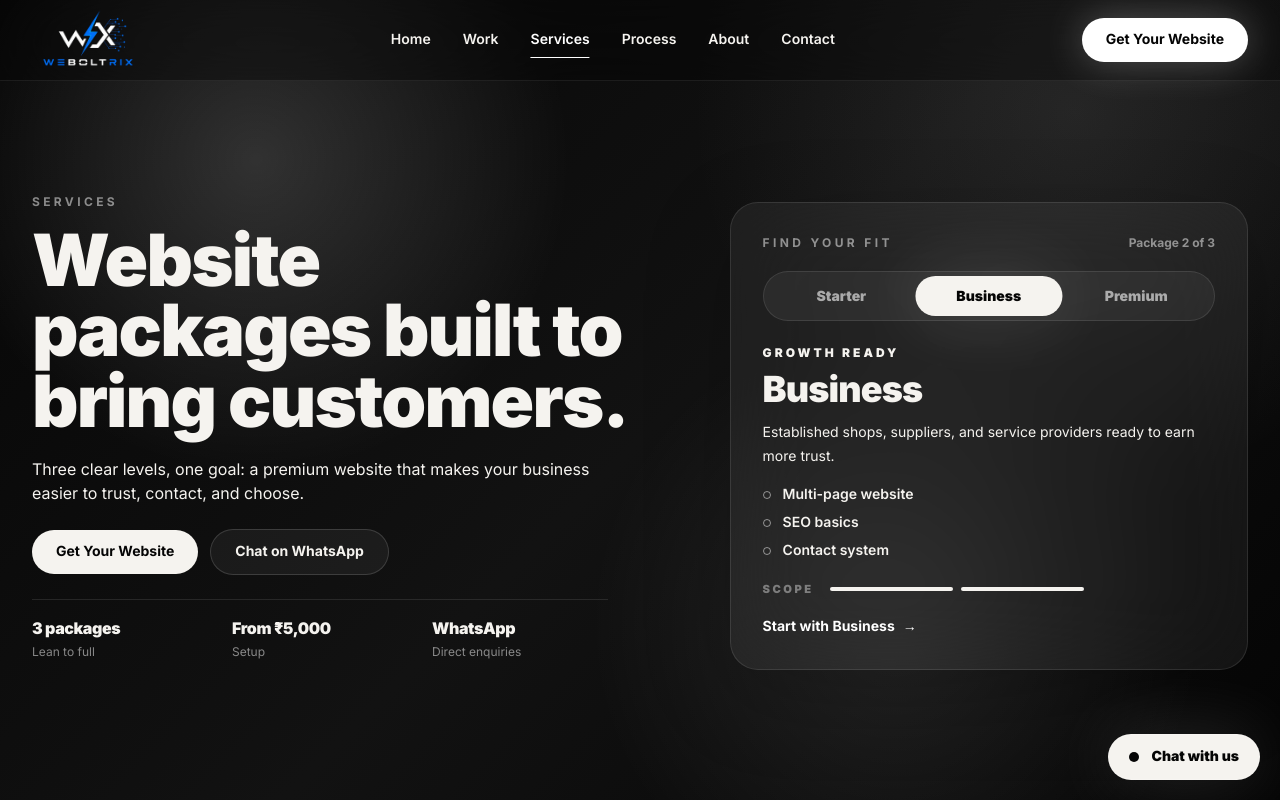
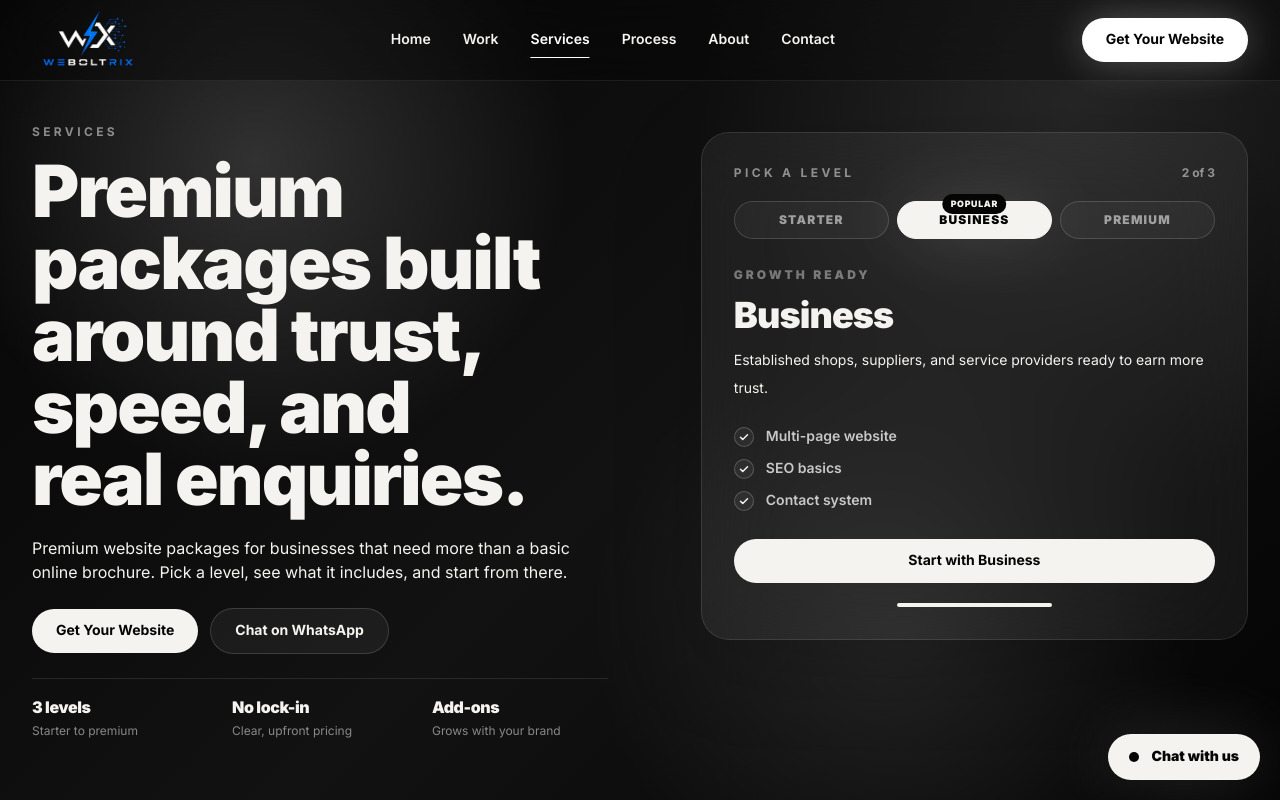
Before and after one commit to muhammedmuneerk/weboltrix, a React (Vite) app: page /services in a window 1280 px wide. Shown: the top 800 px of the page. Built offline with nearby package versions, Linux system fonts and the light colour scheme.

Commit message:
Services Page < Hero Section | Completely Restructure and Redesign the section layout structure while maintaining the same theme colors and font families and styles | v3 |

```diff
--- a/src/components/ServicesHero.jsx
+++ b/src/components/ServicesHero.jsx
@@ -1,100 +1,79 @@
-import { useRef, useState } from "react";
+import { useEffect, useState } from "react";
 import { Link } from "react-router-dom";
 import { services, whatsappLink } from "../data/siteData.js";
 
-const EYEBROW = "Services";
-const TITLE = "Website packages built to bring customers.";
-const COPY =
-  "Three clear levels, one goal: a premium website that makes your business easier to trust, contact, and choose.";
+const AUTOPLAY_MS = 5200;
 
-const STATS = [
-  ["3 packages", "Lean to full"],
-  ["From ₹5,000", "Setup"],
-  ["WhatsApp", "Direct enquiries"],
-];
+export default function ServicesHero({
+  eyebrow = "Services",
+  title = "Premium packages built around trust, speed, and real enquiries.",
+  children,
+}) {
+  const [active, setActive] = useState(0);
+  const [paused, setPaused] = useState(false);
+  const [reduceMotion, setReduceMotion] = useState(false);
 
-// Business is the featured package in siteData, so start there.
-const DEFAULT_INDEX = Math.max(
-  0,
-  services.findIndex((service) => service.featured)
+  useEffect(() => {
+    setReduceMotion(window.matchMedia("(prefers-reduced-motion: reduce)").matches);
+  }, []);
+
+  useEffect(() => {
+    if (paused || reduceMotion) return undefined;
+    const id = window.setInterval(
+      () => setActive((current) => (current + 1) % services.length),
+      AUTOPLAY_MS
     );
+    return () => window.clearInterval(id);
+  }, [paused, reduceMotion]);
 
-export default function ServicesHero({ eyebrow = EYEBROW, title = TITLE, children }) {
-  const [active, setActive] = useState(DEFAULT_INDEX);
-  const tabRefs = useRef([]);
   const total = services.length;
-  const current = services[active];
-
-  const select = (index, focus = false) => {
-    setActive(index);
-    if (focus) tabRefs.current[index]?.focus();
-  };
-
-  // Arrow-key navigation for the tab group (roving tabindex).
-  const handleKeyDown = (event) => {
-    if (event.key === "ArrowRight") {
-      event.preventDefault();
-      select((active + 1) % total, true);
-    } else if (event.key === "ArrowLeft") {
-      event.preventDefault();
-      select((active - 1 + total) % total, true);
-    } else if (event.key === "Home") {
-      event.preventDefault();
-      select(0, true);
-    } else if (event.key === "End") {
-      event.preventDefault();
-      select(total - 1, true);
-    }
-  };
+  const activeService = services[active];
 
   return (
-    // Same shell as ProcessHero: on desktop the hero fills the screen height
-    // and centres its content, so it fits short laptop viewports too.
     <section className="hero-mesh relative isolate overflow-hidden lg:flex lg:min-h-[100svh] lg:items-center">
       <div className="fine-grid absolute inset-0 -z-10" />
 
-      <div className="container-premium grid w-full gap-12 pb-14 pt-28 sm:pt-32 lg:grid-cols-[minmax(0,1.1fr)_minmax(0,0.9fr)] lg:items-start lg:gap-12 lg:pb-8 lg:pt-24 xl:gap-16">
-        {/* ───────── Left: message, actions, quick facts ───────── */}
+      <div className="container-premium grid w-full gap-12 pb-16 pt-32 sm:pt-36 lg:grid-cols-[minmax(0,1.05fr)_minmax(0,0.95fr)] lg:items-start lg:gap-12 lg:pb-8 lg:pt-24 xl:gap-16">
+        {/* Left: message + actions */}
         <div className="min-w-0">
           {eyebrow && <p className="hero-kicker eyebrow">{eyebrow}</p>}
 
-          {/* Fluid size: below lg by width only, at lg limited by width AND height (same as ProcessHero) */}
-          <h1 className="hero-title mt-4 max-w-2xl text-[length:clamp(2.25rem,10vw,3.75rem)] font-black leading-[1] tracking-tight text-balance lg:max-w-3xl lg:text-[length:clamp(2.25rem,min(6vw,9vh),4.75rem)] lg:leading-[0.98]">
+          <h1
+            className="hero-title mt-4 max-w-2xl font-black leading-[1] tracking-tight text-balance"
+            style={{ fontSize: "clamp(2.25rem, min(6vw, 9vh), 4.75rem)" }}
+          >
             {title}
           </h1>
 
-          <div className="hero-copy mt-5 max-w-xl text-base leading-7 text-white/62 lg:leading-6">
-            {children ?? <p>{COPY}</p>}
+          <div className="hero-copy mt-5 max-w-xl text-base leading-7 text-white/62 sm:text-lg sm:leading-8 lg:text-base">
+            {children ?? (
+              <p>
+                Premium website packages for businesses that need more than a basic online
+                brochure. Pick a level, see what it includes, and start from there.
+              </p>
+            )}
           </div>
 
-          <div className="mt-7 grid gap-3 sm:max-w-md sm:grid-cols-2 lg:mt-6 lg:flex lg:max-w-none lg:flex-wrap lg:items-center">
-            <Link to="/contact" className="premium-button-light w-full lg:w-auto">
+          <div className="mt-6 flex flex-wrap items-center gap-3 lg:mt-6">
+            <Link to="/contact" className="premium-button-light">
               Get Your Website
             </Link>
             <a
               href={whatsappLink}
               target="_blank"
               rel="noopener noreferrer"
-              className="premium-button-dark w-full lg:w-auto"
+              className="premium-button-dark"
             >
               Chat on WhatsApp
             </a>
           </div>
 
-          {/* Mobile / tablet: boxed reassurance row, right under the buttons */}
-          <dl className="mt-6 grid grid-cols-3 divide-x divide-white/10 overflow-hidden rounded-2xl border border-white/10 bg-white/[0.04] sm:max-w-md lg:hidden">
-            {STATS.map(([term, detail]) => (
-              <div key={term} className="px-2 py-3.5 text-center">
-                <dt className="text-sm font-black tracking-tight text-bone">{term}</dt>
-                <dd className="mt-1 text-[0.7rem] leading-4 text-white/50">{detail}</dd>
-              </div>
-            ))}
-          </dl>
-
-          {/* Desktop: compact ruled strip, hidden only on extremely short windows */}
-          <div className="hidden lg:block">
           <dl className="mt-8 grid max-w-xl grid-cols-3 gap-4 border-t border-white/10 pt-5 sm:gap-6 lg:mt-6 lg:pt-4 [@media(max-height:500px)]:hidden">
-              {STATS.map(([term, detail]) => (
+            {[
+              ["3 levels", "Starter to premium"],
+              ["No lock-in", "Clear, upfront pricing"],
+              ["Add-ons", "Grows with your brand"],
+            ].map(([term, detail]) => (
               <div key={term}>
                 <dt className="text-sm font-black tracking-tight text-bone sm:text-base">{term}</dt>
                 <dd className="mt-0.5 text-xs leading-5 text-white/50">{detail}</dd>
@@ -102,107 +81,94 @@ export default function ServicesHero({ eyebrow = EYEBROW, title = TITLE, childre
             ))}
           </dl>
         </div>
-        </div>
 
-        {/* ───────── Right: interactive package finder ───────── */}
-        <div className="glass min-w-0 rounded-[1.75rem] p-5 sm:p-7 lg:mt-2 xl:p-8">
+        {/* Right: interactive tier switcher (top-aligned so it never jumps) */}
+        <div
+          className="glass min-w-0 rounded-[1.75rem] p-5 sm:p-7 lg:mt-2 xl:p-8"
+          onMouseEnter={() => setPaused(true)}
+          onMouseLeave={() => setPaused(false)}
+          onFocus={() => setPaused(true)}
+          onBlur={() => setPaused(false)}
+        >
           <div className="flex items-center justify-between gap-4">
-            <p className="eyebrow">Find your fit</p>
+            <p className="eyebrow">Pick a level</p>
             <p className="text-xs font-bold text-white/50" aria-live="polite">
-              Package {active + 1} of {total}
+              {active + 1} of {total}
             </p>
           </div>
 
-          {/* Segmented control with a sliding thumb */}
-          <div
-            role="tablist"
-            aria-label="Website packages"
-            onKeyDown={handleKeyDown}
-            className="relative mt-5 grid grid-cols-3 rounded-full border border-white/10 bg-white/[0.05] p-1"
-          >
-            <span
-              aria-hidden="true"
-              className="absolute bottom-1 left-1 top-1 w-[calc((100%-0.5rem)/3)] rounded-full bg-bone shadow-glow transition-transform duration-500 ease-out motion-reduce:transition-none"
-              style={{ transform: `translateX(${active * 100}%)` }}
-            />
+          {/* Tabs */}
+          <div className="mt-5 grid grid-cols-3 gap-2">
             {services.map((service, index) => {
               const isActive = index === active;
               return (
                 <button
                   key={service.name}
-                  ref={(el) => {
-                    tabRefs.current[index] = el;
-                  }}
                   type="button"
-                  role="tab"
-                  id={`services-hero-tab-${index}`}
-                  aria-selected={isActive}
-                  aria-controls="services-hero-panel"
-                  tabIndex={isActive ? 0 : -1}
-                  onClick={() => select(index)}
-                  className={`relative z-10 rounded-full px-2 py-3 text-sm font-black transition-colors duration-300 focus-visible:outline focus-visible:outline-2 focus-visible:outline-offset-2 focus-visible:outline-bone motion-reduce:transition-none lg:py-2.5 ${
-                    isActive ? "text-ink" : "text-white/60 hover:text-bone"
+                  onClick={() => setActive(index)}
+                  aria-pressed={isActive}
+                  className={`relative rounded-full border px-3 py-2.5 text-xs font-black uppercase tracking-[0.1em] transition duration-500 ${
+                    isActive
+                      ? "border-bone bg-bone text-ink shadow-glow"
+                      : "border-white/15 bg-white/[0.04] text-white/55 hover:border-white/30 hover:text-bone"
                   }`}
                 >
                   {service.name}
+                  {service.featured && (
+                    <span
+                      aria-hidden="true"
+                      className={`absolute -top-2 left-1/2 -translate-x-1/2 rounded-full px-2 py-0.5 text-[0.55rem] font-black uppercase tracking-[0.08em] ${
+                        isActive ? "bg-ink text-bone" : "bg-bone text-ink"
+                      }`}
+                    >
+                      Popular
+                    </span>
+                  )}
                 </button>
               );
             })}
           </div>
 
-          {/* Selected package */}
-          <div
-            key={current.name}
-            role="tabpanel"
-            id="services-hero-panel"
-            aria-labelledby={`services-hero-tab-${active}`}
-            className="mt-7 min-h-[19rem] animate-fade-up motion-reduce:animate-none lg:mt-6 lg:min-h-[15.5rem]"
-          >
-            <p className="text-xs font-black uppercase tracking-[0.25em] text-white/42">
-              {current.price}
+          {/* Active tier detail */}
+          <div className="mt-7">
+            <p className="text-xs font-black uppercase tracking-[0.25em] text-white/40">
+              {activeService.price}
             </p>
-            <h2 className="mt-3 text-4xl font-black tracking-tight sm:text-5xl lg:mt-2 lg:text-4xl">
-              {current.name}
+            <h2 className="mt-3 text-3xl font-black tracking-tight sm:text-4xl">
+              {activeService.name}
             </h2>
-            <p className="mt-4 text-sm leading-7 text-white/58 sm:text-base lg:mt-3 lg:text-sm lg:leading-6">
-              {current.audience}
-            </p>
+            <p className="mt-3 text-sm leading-7 text-white/58">{activeService.audience}</p>
 
-            <ul className="mt-6 space-y-3 lg:mt-4 lg:space-y-2">
-              {current.features.map((feature) => (
-                <li
-                  key={feature}
-                  className="flex items-center gap-3 text-sm font-semibold text-white/72 sm:text-base lg:text-sm"
-                >
-                  <span className="h-2 w-2 shrink-0 rounded-full border border-white/50" />
+            <ul className="mt-6 space-y-3">
+              {activeService.features.map((feature) => (
+                <li key={feature} className="flex items-center gap-3 text-sm font-semibold text-white/75">
+                  <span className="flex h-5 w-5 flex-none items-center justify-center rounded-full border border-white/20 bg-white/5">
+                    <svg viewBox="0 0 24 24" className="h-3 w-3 fill-none stroke-bone" strokeWidth="3">
+                      <path d="M5 12.5l4.5 4.5L19 7.5" strokeLinecap="round" strokeLinejoin="round" />
+                    </svg>
+                  </span>
                   {feature}
                 </li>
               ))}
             </ul>
 
-            {/* Scope meter: how far the package goes */}
-            <div className="mt-7 flex items-center gap-4 lg:mt-5">
-              <p className="text-[0.7rem] font-black uppercase tracking-[0.22em] text-white/40">
-                Scope
-              </p>
-              <div className="grid flex-1 grid-cols-3 gap-2" aria-hidden="true">
+            <Link
+              to="/contact"
+              className="premium-button-light mt-7 w-full"
+            >
+              Start with {activeService.name}
+            </Link>
+          </div>
+
+          <div className="mt-5 grid grid-cols-3 gap-2" aria-hidden="true">
             {services.map((service, index) => (
               <span
                 key={service.name}
-                    className={`h-1 rounded-full transition-colors duration-500 motion-reduce:transition-none ${
-                      index <= active ? "bg-bone" : "bg-white/12"
+                className={`h-1 rounded-full transition-colors duration-500 ${
+                  index === active ? "bg-bone" : "bg-white/12"
                 }`}
               />
             ))}
-              </div>
-            </div>
-
-            <Link
-              to="/contact"
-              className="mt-7 inline-flex items-center gap-2 text-sm font-bold text-white transition hover:translate-x-1 lg:mt-5"
-            >
-              Start with {current.name} <span aria-hidden="true">&rarr;</span>
-            </Link>
           </div>
         </div>
       </div>
```
Lines whose indentation alone changed are shown as unchanged.
